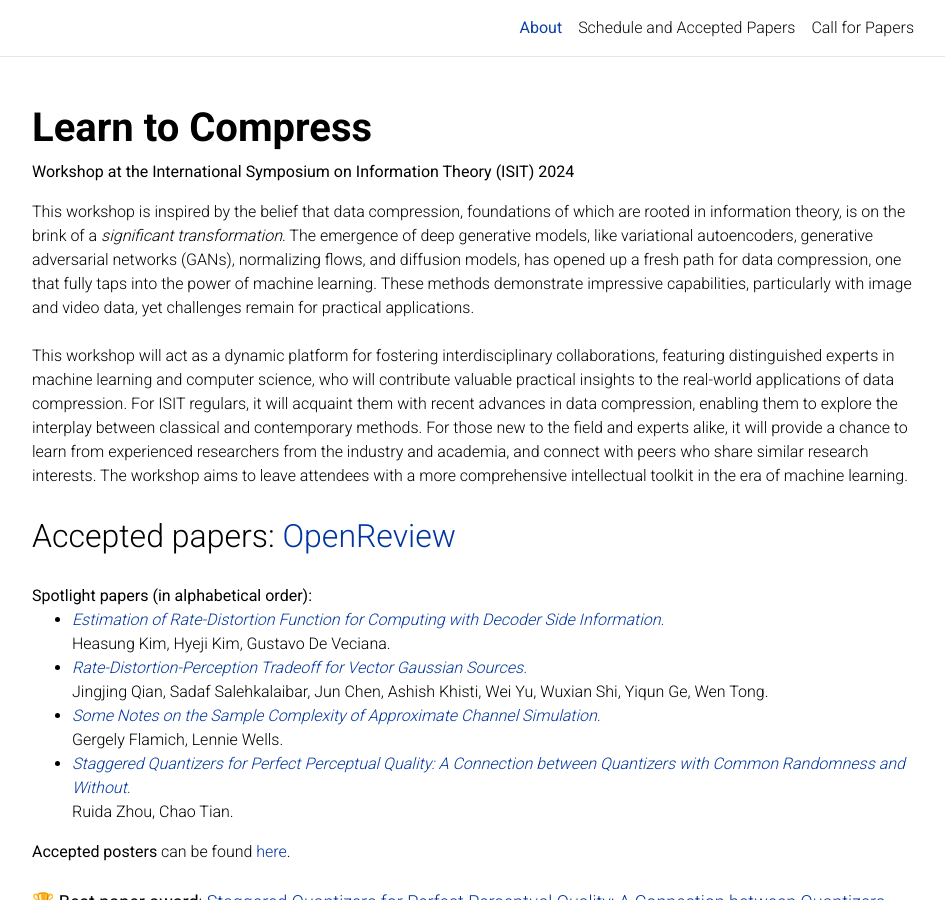
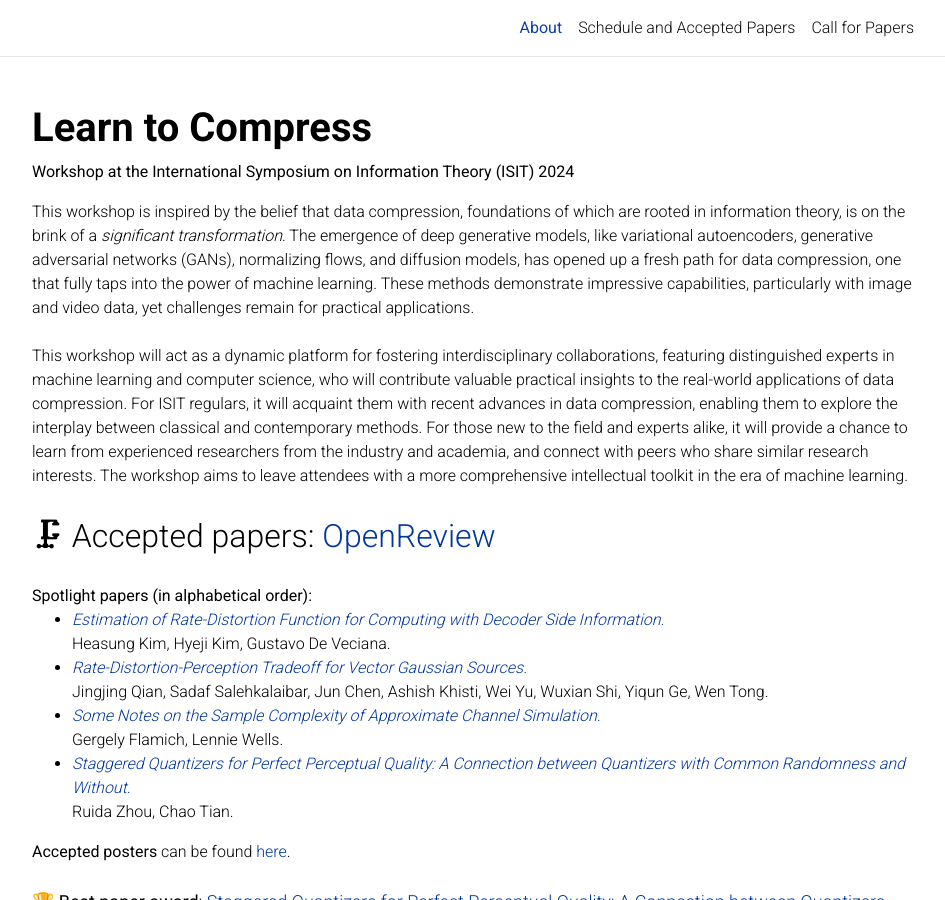
Before and after one commit to learn-to-compress-workshop-isit/learn-to-compress-workshop-isit.github.io, a Jekyll site: the page built from _pages/about.md, in a window 1280 px wide and 900 px high. Shown: the whole window, without its empty margins (163-1108 px from the left). Built offline with Jekyll 4.4.1, drawn with Linux system fonts in a browser that asks for light colours; comment, search, counter and statistics services are not loaded; a style sheet for code colours, icons or effects is not loaded.

Commit message:
add clamp emoji

```diff
--- a/_layouts/workshop.html
+++ b/_layouts/workshop.html
@@ -31,7 +31,7 @@ layout: default
     <br>
     <br>
 
-    <font size="+3">Accepted papers: <a href="https://openreview.net/group?id=IEEE.org/ISIT/2024/Workshop/LCW#tab-your-consoles">OpenReview</a> </font>
+    <font size="+3"> &#128476; Accepted papers: <a href="https://openreview.net/group?id=IEEE.org/ISIT/2024/Workshop/LCW#tab-your-consoles">OpenReview</a> </font>
 
     <br>
     <br>
```
Also changed, not shown: 2 other files.
